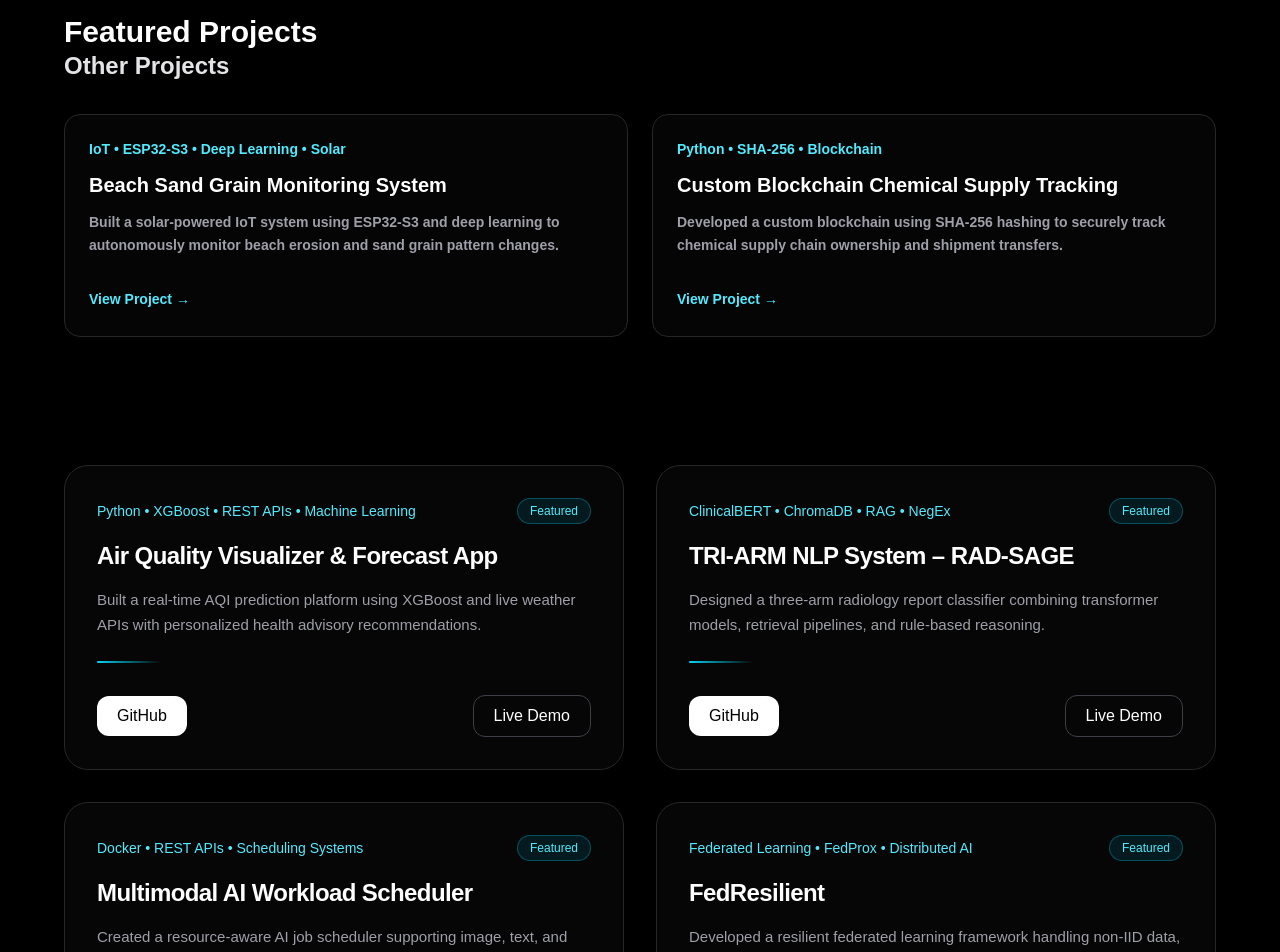
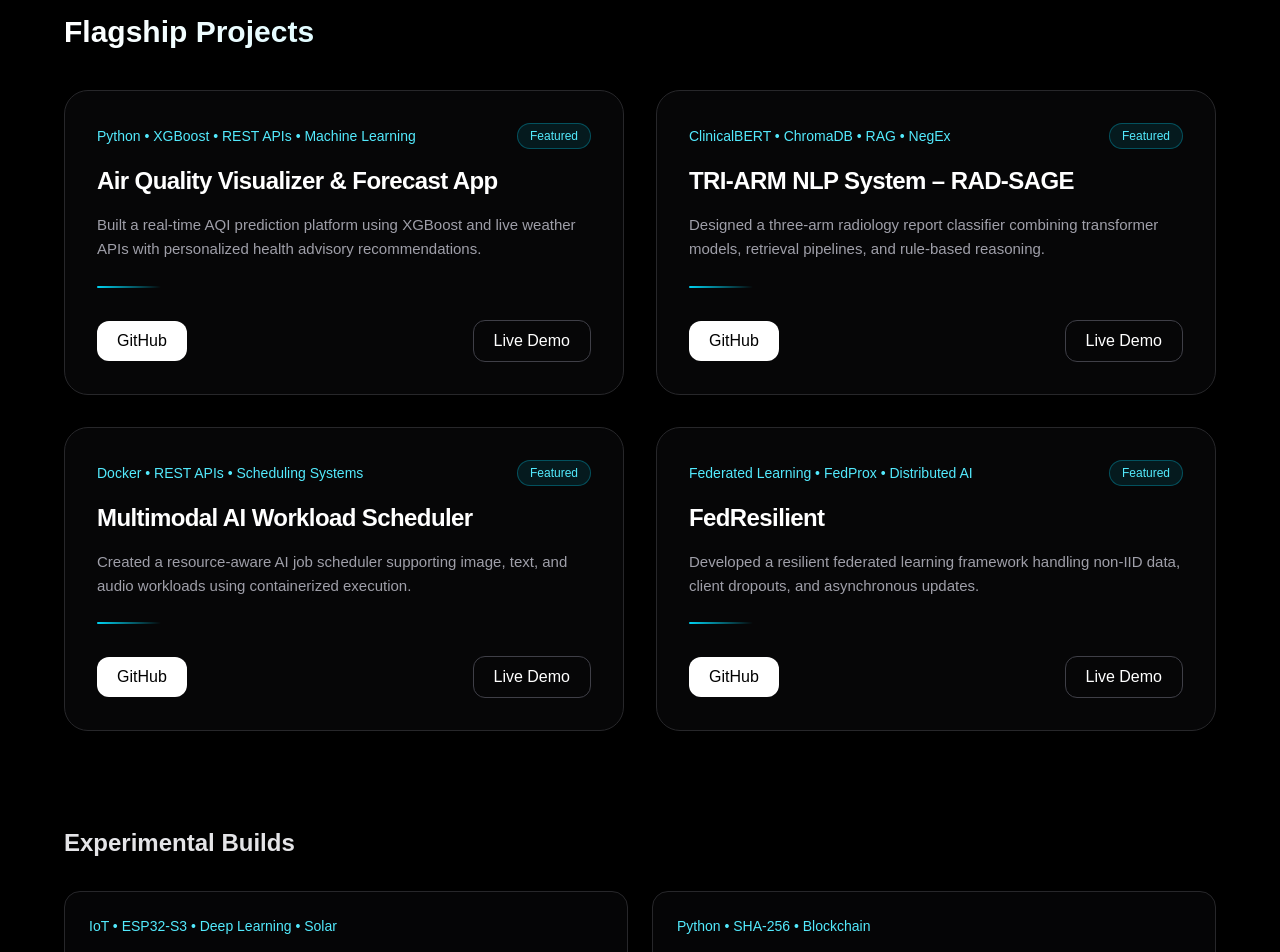
Before and after one commit to rgm-2006/portfolio, a Next.js app: page / in a window 1280 px wide. Shown: the part 980-1932 px from the top of the page. Built offline with nearby package versions, Linux system fonts and the light colour scheme.

Commit message:
improved project hierarchy and premium UI

```diff
--- a/app/page.tsx
+++ b/app/page.tsx
@@ -173,29 +173,74 @@ export default function Portfolio() {
           </motion.div>
         </section>
 
-        <motion.section
-          id="projects"
-          initial={{ opacity: 0, y: 80 }}
-          whileInView={{ opacity: 1, y: 0 }}
-          transition={{ duration: 1 }}
-          viewport={{ once: true }}
-          className="mb-32"
-        >
-          <h3 className="text-3xl font-bold mb-10">
-            Featured Projects
 
 <motion.section
-  initial={{ opacity: 0, y: 60 }}
+  id="projects"
+  initial={{ opacity: 0, y: 80 }}
   whileInView={{ opacity: 1, y: 0 }}
   transition={{ duration: 1 }}
   viewport={{ once: true }}
   className="mb-32"
 >
-  <h3 className="text-2xl font-bold mb-8 text-zinc-200">
-    Other Projects
-  </h3>
+  <motion.h3
+    initial={{ opacity: 0, y: 20 }}
+    whileInView={{ opacity: 1, y: 0 }}
+    transition={{ duration: 0.6 }}
+    viewport={{ once: true }}
+    className="text-3xl font-bold mb-10 bg-gradient-to-r from-white to-cyan-300 bg-clip-text text-transparent"
+  >
+    Flagship Projects
+  </motion.h3>
 
-  <div className="grid md:grid-cols-2 gap-6">
+
+  <div className="grid md:grid-cols-2 gap-8">
+    {projects.map((project, index) => (
+      <motion.div
+        whileHover={{ y: -8 }}
+        key={index}
+        className="group rounded-3xl border border-zinc-800 bg-zinc-950/70 backdrop-blur-xl p-8 hover:border-cyan-400/60 hover:shadow-[0_0_40px_rgba(34,211,238,0.15)] transition duration-300"
+      >
+        <div className="flex items-center justify-between mb-4">
+          <p className="text-cyan-300 text-sm font-medium">
+            {project.tech}
+          </p>
+          <span className="text-xs px-3 py-1 rounded-full border border-cyan-400/30 text-cyan-300 bg-cyan-400/10">
+            Featured
+          </span>
+        </div>
+        <h4 className="text-2xl font-semibold mb-4 tracking-tight group-hover:text-cyan-300 transition duration-300">
+          {project.title}
+        </h4>
+        <p className="text-zinc-400 leading-relaxed mb-6 text-[15px]">
+          {project.description}
+        </p>
+        <div className="w-16 h-[2px] bg-gradient-to-r from-cyan-400 to-transparent mb-6 rounded-full"></div>
+        <div className="flex items-center justify-between pt-2">
+          <a
+            href={project.github}
+            target="_blank"
+            rel="noopener noreferrer"
+            className="px-5 py-2 rounded-xl bg-white text-black font-medium hover:scale-105 hover:shadow-[0_0_25px_rgba(255,255,255,0.25)] transition duration-300"
+          >
+            GitHub
+          </a>
+          <button className="px-5 py-2 rounded-xl border border-zinc-700 hover:border-cyan-400 hover:text-cyan-300 hover:shadow-[0_0_20px_rgba(34,211,238,0.2)] transition duration-300">
+            Live Demo
+          </button>
+        </div>
+      </motion.div>
+    ))}
+  </div>
+<motion.h3
+    initial={{ opacity: 0, y: 20 }}
+    whileInView={{ opacity: 1, y: 0 }}
+    transition={{ duration: 0.6, delay: 0.2 }}
+    viewport={{ once: true }}
+    className="text-2xl font-bold mt-24 mb-8 text-zinc-200"
+  >
+    Experimental Builds
+  </motion.h3>
+<div className="grid md:grid-cols-2 gap-6">
     <motion.div
       whileHover={{ y: -5 }}
       className="rounded-2xl border border-zinc-800 bg-zinc-950/60 backdrop-blur-xl p-6 hover:border-cyan-400/50 hover:shadow-[0_0_30px_rgba(34,211,238,0.12)] transition duration-300"
@@ -203,15 +248,13 @@ export default function Portfolio() {
       <p className="text-cyan-300 text-sm mb-3">
         IoT • ESP32-S3 • Deep Learning • Solar
       </p>
-
       <h4 className="text-xl font-semibold mb-3">
         Beach Sand Grain Monitoring System
       </h4>
-
       <p className="text-zinc-400 text-sm leading-relaxed mb-5">
-        Built a solar-powered IoT system using ESP32-S3 and deep learning to autonomously monitor beach erosion and sand grain pattern changes.
+        Built a solar-powered IoT system using ESP32-S3 and deep learning to
+        autonomously monitor beach erosion and sand grain pattern changes.
       </p>
-
       <a
         href="https://github.com/rgm-2006"
         target="_blank"
@@ -221,7 +264,6 @@ export default function Portfolio() {
         View Project →
       </a>
     </motion.div>
-
     <motion.div
       whileHover={{ y: -5 }}
       className="rounded-2xl border border-zinc-800 bg-zinc-950/60 backdrop-blur-xl p-6 hover:border-cyan-400/50 hover:shadow-[0_0_30px_rgba(34,211,238,0.12)] transition duration-300"
@@ -229,15 +271,13 @@ export default function Portfolio() {
       <p className="text-cyan-300 text-sm mb-3">
         Python • SHA-256 • Blockchain
       </p>
-
       <h4 className="text-xl font-semibold mb-3">
         Custom Blockchain Chemical Supply Tracking
       </h4>
-
       <p className="text-zinc-400 text-sm leading-relaxed mb-5">
-        Developed a custom blockchain using SHA-256 hashing to securely track chemical supply chain ownership and shipment transfers.
+        Developed a custom blockchain using SHA-256 hashing to securely track
+        chemical supply chain ownership and shipment transfers.
       </p>
-
       <a
         href="https://github.com/rgm-2006"
         target="_blank"
@@ -250,54 +290,6 @@ export default function Portfolio() {
   </div>
 </motion.section>
 
-
-          </h3>
-
-          <div className="grid md:grid-cols-2 gap-8">
-            {projects.map((project, index) => (
-              <motion.div
-                whileHover={{ y: -8 }}
-                key={index}
-                className="group rounded-3xl border border-zinc-800 bg-zinc-950/70 backdrop-blur-xl p-8 hover:border-cyan-400/60 hover:shadow-[0_0_40px_rgba(34,211,238,0.15)] transition duration-300"
-              >
-                <div className="flex items-center justify-between mb-4">
-                  <p className="text-cyan-300 text-sm font-medium">
-                    {project.tech}
-                  </p>
-
-                  <span className="text-xs px-3 py-1 rounded-full border border-cyan-400/30 text-cyan-300 bg-cyan-400/10">
-                    Featured
-                  </span>
-                </div>
-
-                <h4 className="text-2xl font-semibold mb-4 tracking-tight group-hover:text-cyan-300 transition duration-300">
-                  {project.title}
-                </h4>
-
-                <p className="text-zinc-400 leading-relaxed mb-6 text-[15px]">
-                  {project.description}
-                </p>
-
-                <div className="w-16 h-[2px] bg-gradient-to-r from-cyan-400 to-transparent mb-6 rounded-full"></div>
-
-                <div className="flex items-center justify-between pt-2">
-                  <a
-                    href={project.github}
-                    target="_blank"
-                    rel="noopener noreferrer"
-                    className="px-5 py-2 rounded-xl bg-white text-black font-medium hover:scale-105 hover:shadow-[0_0_25px_rgba(255,255,255,0.25)] transition duration-300"
-                  >
-                    GitHub
-                  </a>
-
-                  <button className="px-5 py-2 rounded-xl border border-zinc-700 hover:border-cyan-400 hover:text-cyan-300 hover:shadow-[0_0_20px_rgba(34,211,238,0.2)] transition duration-300">
-                    Live Demo
-                  </button>
-                </div>
-              </motion.div>
-            ))}
-          </div>
-        </motion.section>
 
         <motion.section
           id="skills"
```
